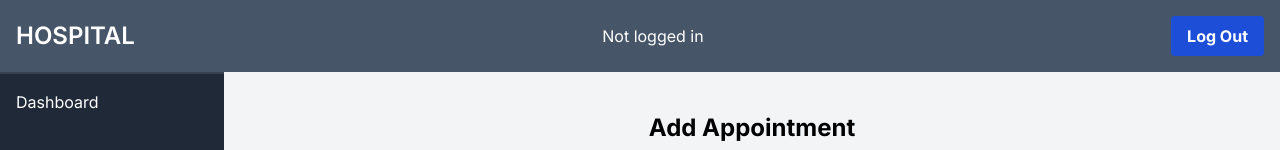
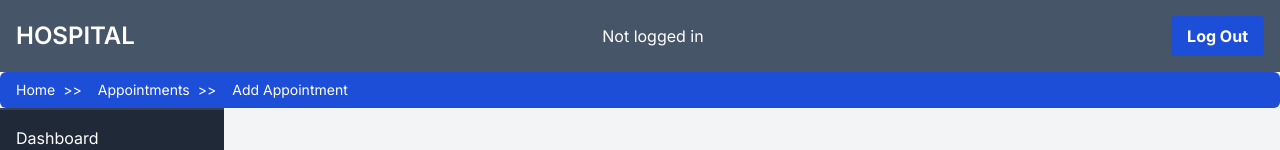
Before and after one commit to saipatnam99/HospitalManagementPortal, a Next.js app: page /appointment/newAppointment in a window 1280 px wide. Shown: the top 150 px of the page. Built offline with nearby package versions, Linux system fonts and the light colour scheme; no server answers.

Commit message:
breadcrumbs adding

```diff
--- a/app/(pages)/appointment/[id]/page.tsx
+++ b/app/(pages)/appointment/[id]/page.tsx
@@ -4,6 +4,7 @@ import { useRouter, useParams } from "next/navigation";
 import axios from "axios";
 import Navbar from "@/components/navbar/page";
 import Sidebar from "@/components/sidebar/page";
+import Breadcrumbs from "@/components/breadCrumbs/page";
 
 const sidebarItems = [
   { href: '/dashboard', label: 'Dashboard' },
@@ -52,6 +53,13 @@ const EditAppointmentForm = () => {
   const [isLoading, setIsLoading] = useState(true);
   const router = useRouter();
   const { id } = useParams(); // Use useParams to get the id from the URL
+
+  const breadcrumbItems = [
+
+    { label: "Home", href: "/dashboard" },
+    { label: "Appointments", href: "/appointment" },
+    {label : "Edit Appointment", href: "/appointment"}
+  ];
 
   useEffect(() => {
     const fetchAppointmentData = async () => {
@@ -116,6 +124,8 @@ const EditAppointmentForm = () => {
   return (
     <div className="min-h-screen flex flex-col">
       <Navbar />
+      <Breadcrumbs items={breadcrumbItems} separator=">>" />
+
       <div className="bg-gray-100 flex flex-row">
         <Sidebar sidebarItems={sidebarItems} />
 
--- a/app/(pages)/appointment/newAppointment/page.tsx
+++ b/app/(pages)/appointment/newAppointment/page.tsx
@@ -4,6 +4,7 @@ import { useRouter, useSearchParams } from "next/navigation";
 import axios from "axios";
 import Navbar from "@/components/navbar/page";
 import Sidebar from "@/components/sidebar/page";
+import Breadcrumbs from "@/components/breadCrumbs/page"; // Import Breadcrumbs
 
 const sidebarItems = [
   { href: "/dashboard", label: "Dashboard" },
@@ -58,7 +59,7 @@ const AddAppointmentForm = () => {
       try {
         const patientResponse = await axios.get(`/api/patients/${patientId}`);
         setPatientDetails(patientResponse.data);
-        setFormData(prevFormData => ({ ...prevFormData, patientId: patientId || "" }));
+        setFormData((prevFormData) => ({ ...prevFormData, patientId: patientId || "" }));
       } catch (error) {
         console.error("Error fetching patient data:", error);
       }
@@ -79,7 +80,6 @@ const AddAppointmentForm = () => {
       fetchDoctors();
     }
   }, [patientId]);
-
 
   const handleChange = (
     e: React.ChangeEvent<HTMLInputElement | HTMLSelectElement>
@@ -103,26 +103,31 @@ const AddAppointmentForm = () => {
     }
   };
 
+  // Breadcrumb items
+  const breadcrumbItems = [
+
+    { label: "Home", href: "/dashboard" },
+    { label: "Appointments", href: "/appointment" },
+    {label : "Add Appointment", href: "/newAppointment"}
+  ];
+
   return (
     <div className="min-h-screen flex flex-col">
       <Navbar />
+      <Breadcrumbs items={breadcrumbItems} separator=">>" />
       <div className="bg-gray-100 flex flex-row">
         <Sidebar sidebarItems={sidebarItems} />
 
         <div className="max-w-lg mx-auto mt-10">
           <h1 className="text-2xl font-bold mb-5">Add Appointment</h1>
           <div className="mb-4">
-            <label
-              htmlFor="patientDetails"
-              className="block text-sm font-medium"
-            >
+            <label htmlFor="patientDetails" className="block text-sm font-medium">
               Patient Details
             </label>
             {patientDetails ? (
               <div className="space-y-2">
                 <p>
-                  <strong>Name:</strong> {patientDetails.firstName}{" "}
-                  {patientDetails.lastName}
+                  <strong>Name:</strong> {patientDetails.firstName} {patientDetails.lastName}
                 </p>
                 <p>
                   <strong>Email:</strong> {patientDetails.email}
--- a/app/(pages)/appointment/page.tsx
+++ b/app/(pages)/appointment/page.tsx
@@ -7,6 +7,7 @@ import Link from "next/link";
 import Swal from "sweetalert2";
 import Navbar from "@/components/navbar/page";
 import Sidebar from "@/components/sidebar/page";
+import Breadcrumbs from "@/components/breadCrumbs/page";
 
 interface SidebarItem {
   href: string;
@@ -47,6 +48,12 @@ export default function Appointments() {
   const [appointments, setAppointments] = useState<Appointment[]>([]);
   const [isLoading, setIsLoading] = useState(false);
   const router=useRouter()
+  const breadcrumbItems = [
+
+    { label: "Home", href: "/dashboard" },
+    { label: "Appointments", href: "/appointment" },
+    {label : "Appoinment list", href: "/appoinment"}
+  ];
 
   useEffect(() => {
     const fetchAppointments = async () => {
@@ -168,6 +175,7 @@ export default function Appointments() {
       <Sidebar sidebarItems={sidebarItems} />
       <div className="flex-1 flex flex-col">
         <Navbar />
+        <Breadcrumbs items={breadcrumbItems} />
         <div className="p-4">
           <div className="flex justify-between mb-4">
             <h1 className="text-2xl font-semibold">Appointments</h1>
--- a/app/(pages)/patients/[id]/page.tsx
+++ b/app/(pages)/patients/[id]/page.tsx
@@ -4,9 +4,10 @@ import { useParams, useRouter } from "next/navigation";
 import axios from "axios";
 import Navbar from "@/components/navbar/page";
 import Sidebar from "@/components/sidebar/page";
+import Breadcrumbs from "@/components/breadCrumbs/page";
 
 const sidebarItems = [
-  { href: '/dashboard', label: 'Dashboard' },
+  { href: "/dashboard", label: "Dashboard" },
   { href: "/doctors", label: "Doctors" },
   { href: "/patients", label: "Patients", active: true },
   { href: "/appointments", label: "Appointments" },
@@ -61,6 +62,11 @@ const EditPatientForm = () => {
 
   const router = useRouter();
   const { id } = useParams(); // Use useParams to get the id from the URL
+  const breadcrumbItems = [
+    { label: "Home", href: "/dashboard" },
+    { label: "Patients", href: "/patients" },
+    { label: " Edit Patient", href: "/patients" },
+  ];
 
   useEffect(() => {
     const fetchPatientData = async () => {
@@ -110,6 +116,7 @@ const EditPatientForm = () => {
   return (
     <div className="min-h-screen flex flex-col">
       <Navbar />
+      <Breadcrumbs items={breadcrumbItems} separator=">>"/>
       <div className="bg-gray-100 flex flex-row">
         <Sidebar sidebarItems={sidebarItems} />
 
@@ -118,7 +125,10 @@ const EditPatientForm = () => {
           <form onSubmit={handleSubmit} className="space-y-5">
             <div className="flex flex-2 flex-row">
               <div className="mr-2">
-                <label htmlFor="firstName" className="block text-sm font-medium">
+                <label
+                  htmlFor="firstName"
+                  className="block text-sm font-medium"
+                >
                   First Name
                 </label>
                 <input
@@ -160,7 +170,10 @@ const EditPatientForm = () => {
             </div>
 
             <div>
-              <label htmlFor="dateOfBirth" className="block text-sm font-medium">
+              <label
+                htmlFor="dateOfBirth"
+                className="block text-sm font-medium"
+              >
                 Date of Birth
               </label>
               <input
@@ -233,7 +246,10 @@ const EditPatientForm = () => {
             </div>
 
             <div>
-              <label htmlFor="addressLine2" className="block text-sm font-medium">
+              <label
+                htmlFor="addressLine2"
+                className="block text-sm font-medium"
+              >
                 Address Line 2
               </label>
               <input
--- a/app/(pages)/patients/addPatient/page.tsx
+++ b/app/(pages)/patients/addPatient/page.tsx
@@ -6,6 +6,7 @@ import Navbar from "@/components/navbar/page";
 import Sidebar from "@/components/sidebar/page";
 import PhoneInput from "react-phone-input-2";
 import "react-phone-input-2/lib/style.css";  // Import the CSS for the phone input
+import Breadcrumbs from "@/components/breadCrumbs/page";
 
 const sidebarItems = [
   { href: '/dashboard', label: 'Dashboard' },
@@ -53,6 +54,14 @@ export default function AddPatientForm() {
   const handlePhoneChange = (value: string) => {
     setFormData({ ...formData, phone: value });
   };
+
+  const breadcrumbItems = [
+
+    { label: "Home", href: "/dashboard" },
+    { label: "Patients", href: "/patients" },
+    {label : " Add Patient", href: "/addPatient"}
+  ];
+
 
 
   const handleSubmit = async (e: React.FormEvent) => {
@@ -145,6 +154,7 @@ export default function AddPatientForm() {
   return (
     <div className="min-h-screen flex flex-col">
     <Navbar />
+    <Breadcrumbs items={breadcrumbItems} separator=">>"/>
     <div className="bg-gray-100 flex flex-row">
       <Sidebar sidebarItems={sidebarItems} />
 
--- a/app/(pages)/patients/page.tsx
+++ b/app/(pages)/patients/page.tsx
@@ -7,6 +7,7 @@ import DataTable from "@/components/dataTable/page";
 import Link from "next/link";
 import Swal from "sweetalert2";
 import { useRouter } from "next/navigation";
+import Breadcrumbs from "@/components/breadCrumbs/page";
 
 interface SidebarItem {
   href: string;
@@ -76,6 +77,13 @@ export default function Patients() {
 
     fetchPatients();
   }, []);
+  const breadcrumbItems = [
+
+    { label: "Home", href: "/dashboard" },
+    { label: "Patients", href: "/patients" },
+    {label : "Patients List", href: "/patients"}
+  ];
+
 
   const columns = [
     { header: () => "First Name", accessorKey: "firstName" },
@@ -163,6 +171,7 @@ export default function Patients() {
   return (
     <div className="flex flex-col">
          <Navbar />
+         <Breadcrumbs items={breadcrumbItems} separator=">>"/>
       <div className=" flex flex-row">
 
         <Sidebar sidebarItems={sidebarItems} />
--- /dev/null
+++ b/components/breadCrumbs/page.tsx
@@ -0,0 +1,42 @@
+import Link from "next/link";
+import React from "react";
+
+interface BreadcrumbItem {
+  label: string;
+  href: string;
+}
+
+interface BreadcrumbsProps {
+  items: BreadcrumbItem[];
+  separator?: string;
+}
+
+const Breadcrumbs: React.FC<BreadcrumbsProps> = ({ items, separator = ">>" }) => {
+  return (
+    <nav
+      aria-label="breadcrumbs"
+      className="bg-blue-700 text-white text-sm py-2 px-4 rounded-md"
+    >
+      <ol className="flex items-center space-x-2">
+        {items.map((item, index) => {
+          const isLast = index === items.length - 1;
+
+          return (
+            <li key={item.href} className="flex items-center">
+              {!isLast ? (
+                <Link href={item.href} className="hover:underline capitalize">
+                  {item.label}
+                </Link>
+              ) : (
+                <span className="capitalize">{item.label}</span>
+              )}
+              {!isLast && <span className="mx-2">{separator}</span>}
+            </li>
+          );
+        })}
+      </ol>
+    </nav>
+  );
+};
+
+export default Breadcrumbs;
```
